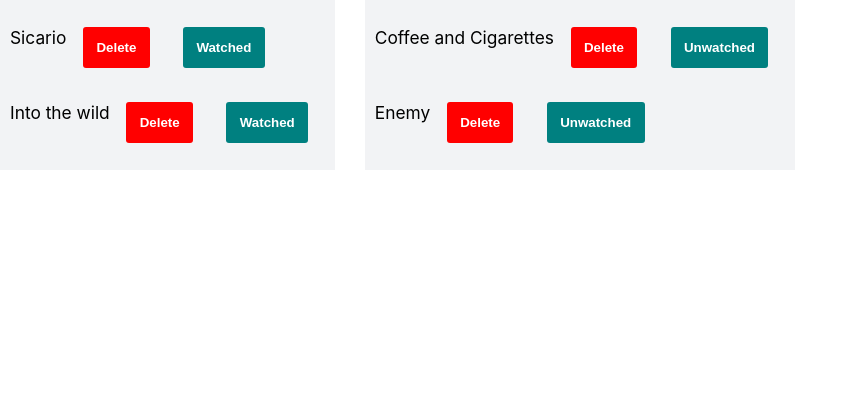
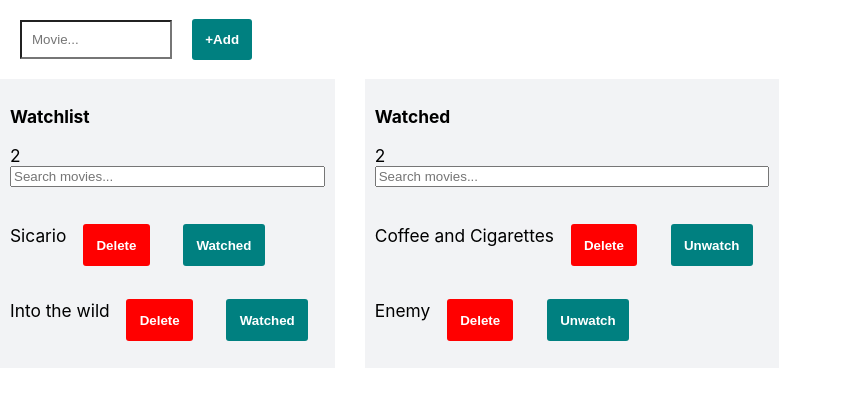
Before and after one commit to alomaryam/MovieWatchlist, a React (Create React App) app: page / in a window 1280 px wide. Shown: the top 406 px of the page, without its empty margins (0-858 px from the left). Built offline with nearby package versions, Linux system fonts and the light colour scheme.

Commit message:
didntswitchyet

```diff
--- a/src/App.js
+++ b/src/App.js
@@ -1,15 +1,11 @@
-import WatchedList from "./components/WList.js";
-import UnWatchedList from "./components/UList.js";
-import movieStore from "./components/store/MovieStore.js";
-import { observer } from "mobx-react";
+import Library from "./components/Library.js";
 
 function App() {
   return (
     <div>
-      <UnWatchedList unwatchedmovies={movieStore.movies} />
-      <WatchedList watchedmovies={movieStore.movies} />
+      <Library />
     </div>
   );
 }
 
-export default observer(App);
+export default App;
--- /dev/null
+++ b/src/components/AddMovie.js
@@ -0,0 +1,52 @@
+import { useState } from "react";
+import movieStore from "./store/MovieStore";
+import styled from "styled-components";
+
+const Input = styled.input`
+  align-content: center;
+  align-items: center;
+  border-radius: 0;
+  padding: 10px;
+  width: 10vw;
+  margin: 20px;
+`;
+const Button = styled.button`
+  font-size: 10pt;
+  padding: 1em 1em;
+  border-radius: 3px;
+  background-color: teal;
+  color: white;
+  font-weight: bold;
+  border: transparent;
+`;
+
+const AddMovie = () => {
+  const [name, setName] = useState({ name: "", watched: false });
+  const handleChange = (event) => {
+    setName((prevState) => ({
+      ...prevState,
+      [event.target.name]: event.target.value,
+    }));
+  };
+
+  const handleSubmit = (event) => {
+    event.preventDefault();
+    movieStore.addMovie(name);
+  };
+
+  return (
+    <div>
+      <form onSubmit={handleSubmit}>
+        <Input
+          onChange={handleChange}
+          type="text"
+          name="name"
+          placeholder="Movie..."
+        ></Input>
+        <Button type="submit">+Add</Button>
+      </form>
+    </div>
+  );
+};
+
+export default AddMovie;
--- a/src/components/Library.js
+++ b/src/components/Library.js
@@ -0,0 +1,17 @@
+import WatchedList from "./WList.js";
+import UnWatchedList from "./UList.js";
+import movieStore from "./store/MovieStore.js";
+import AddMovie from "./AddMovie.js";
+import { observer } from "mobx-react";
+
+const Library = () => {
+  return (
+    <div>
+      <AddMovie />
+      <UnWatchedList unwatchedmovies={movieStore.movies} />
+      <WatchedList watchedmovies={movieStore.movies} />
+    </div>
+  );
+};
+
+export default observer(Library);
--- a/src/components/UItems.js
+++ b/src/components/UItems.js
@@ -1,4 +1,6 @@
 import styled from "styled-components";
+import movieStore from "./store/MovieStore.js";
+import { useState } from "react";
 
 const Items = styled.div`
   background-color: #f2f3f5;
@@ -6,7 +8,6 @@
   float: left;
   text-align: center;
   flex-wrap: flex;
-  font-size: 13pt;
 `;
 
 const DeleteButton = styled.button`
@@ -30,12 +31,21 @@
   font-weight: bold;
   border: transparent;
 `;
+
 const UnWatchedMovieItems = ({ unwatchedmovie }) => {
+  let [toggle, setToggle] = useState(movieStore.movies.watched);
+  const toggleButton = () => {
+    setToggle(toggle === false ? true : false);
+  };
   return (
     <Items>
       <p>{unwatchedmovie.name}</p>
-      <DeleteButton>Delete</DeleteButton>
-      <WatchedButton>Watched</WatchedButton>
+      <DeleteButton onClick={() => movieStore.deleteMovie(unwatchedmovie.id)}>
+        Delete
+      </DeleteButton>
+      <WatchedButton onClick={() => toggleButton()}>
+        {toggle === false ? "Unwatched" : "Watched"}
+      </WatchedButton>
     </Items>
   );
 };
--- a/src/components/UList.js
+++ b/src/components/UList.js
@@ -1,6 +1,7 @@
 import UWItems from "./UItems.js";
 import { observer } from "mobx-react";
 import styled from "styled-components";
+import { useState } from "react";
 
 const List = styled.div`
   padding: 10px;
@@ -12,11 +13,30 @@
   margin-right: 30px;
 `;
 
+const Title = styled.p`
+  font-weight: bold;
+`;
+
 const UnWatchedList = ({ unwatchedmovies }) => {
+  const [query, setQuery] = useState("");
+
+  //query filter needs ternary operator if query not found print movie not found!.
   const unwatchedlist = unwatchedmovies
     .filter((movie) => movie.watched === false)
+    .filter((movie) => movie.name.toLowerCase().includes(query.toLowerCase()))
     .map((movie) => <UWItems unwatchedmovie={movie} />);
-  return <List> {unwatchedlist} </List>;
+  return (
+    <List>
+      <Title>Watchlist</Title>
+      <btn>{unwatchedlist.length}</btn>
+      <input
+        onChange={(event) => setQuery(event.target.value)}
+        placeholder="Search movies..."
+      ></input>
+      <br />
+      {unwatchedlist}
+    </List>
+  );
 };
 
 export default observer(UnWatchedList);
--- a/src/components/WItems.js
+++ b/src/components/WItems.js
@@ -1,4 +1,6 @@
 import styled from "styled-components";
+import movieStore from "./store/MovieStore.js";
+import { useState } from "react";
 
 const Items = styled.div`
   background-color: #f2f3f5;
@@ -6,7 +8,6 @@
   float: left;
   text-align: center;
   flex-wrap: flex;
-  font-size: 13pt;
 `;
 const DeleteButton = styled.button`
   font-size: 10pt;
@@ -34,11 +35,19 @@
 `;
 
 const WatchedMovieItems = ({ watchedmovie }) => {
+  let [toggle, setToggle] = useState(movieStore.movies.watched);
+  const toggleButton = () => {
+    setToggle(toggle === false ? true : false);
+  };
   return (
     <Items>
       <p>{watchedmovie.name}</p>
-      <DeleteButton>Delete</DeleteButton>
-      <UnWatchedButton>Unwatched</UnWatchedButton>
+      <DeleteButton onClick={() => movieStore.deleteMovie(watchedmovie.id)}>
+        Delete
+      </DeleteButton>
+      <UnWatchedButton onClick={toggleButton}>
+        {toggle === true ? "Watched" : "Unwatch"}
+      </UnWatchedButton>
     </Items>
   );
 };
--- a/src/components/WList.js
+++ b/src/components/WList.js
@@ -1,6 +1,7 @@
 import WItems from "./WItems.js";
 import { observer } from "mobx-react";
 import styled from "styled-components";
+import { useState } from "react";
 
 const List = styled.div`
   padding: 10px;
@@ -10,11 +11,30 @@
   flex-wrap: flex;
   font-size: 13pt;
 `;
+
+const Title = styled.p`
+  font-weight: bold;
+`;
+
 const WatchedList = ({ watchedmovies }) => {
+  const [query, setQuery] = useState("");
   const watchedlist = watchedmovies
     .filter((movie) => movie.watched === true)
+    .filter((movie) => movie.name.toLowerCase().includes(query.toLowerCase()))
     .map((movie) => <WItems watchedmovie={movie} />);
-  return <List>{watchedlist}</List>;
+
+  return (
+    <List>
+      <Title>Watched</Title>
+      <btn>{watchedlist.length}</btn>
+      <input
+        onChange={(event) => setQuery(event.target.value)}
+        placeholder="Search movies..."
+      ></input>
+      <br />
+      {watchedlist}
+    </List>
+  );
 };
 
 export default observer(WatchedList);
--- a/src/components/store/MovieStore.js
+++ b/src/components/store/MovieStore.js
@@ -1,12 +1,28 @@
-import { makeObservable, observable } from "mobx";
+import { action, makeObservable, observable } from "mobx";
 import Movies from "../Movies.js";
 
 class MovieStore {
   movies = Movies;
 
+  deleteMovie = (id) => {
+    this.movies = this.movies.filter((movie) => movie.id !== id);
+  };
+
+  // moveMovie = (id) => {
+  // };
+
+  addMovie = (name) => {
+    let newMovie = name;
+    newMovie.id = this.movies.length + 1;
+    this.movies.push(newMovie);
+    console.log(this.movies);
+  };
+
   constructor() {
     makeObservable(this, {
       movies: observable,
+      deleteMovie: action,
+      addMovie: action,
     });
   }
 }
```
